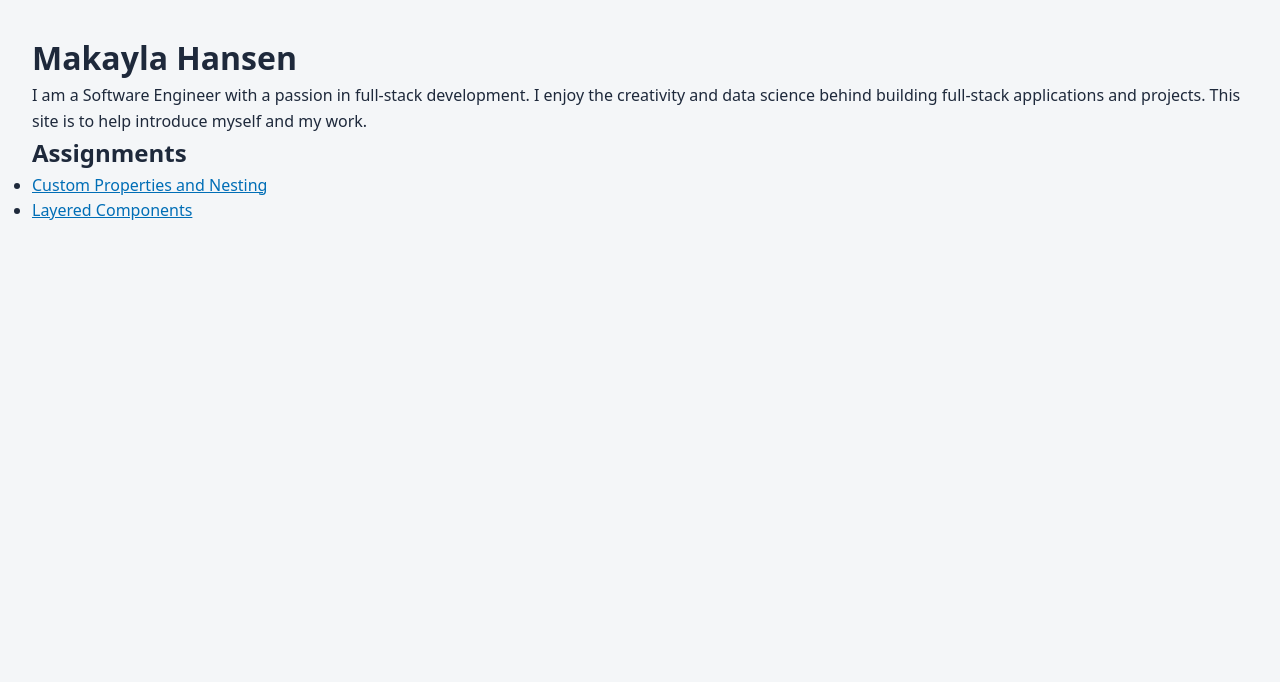
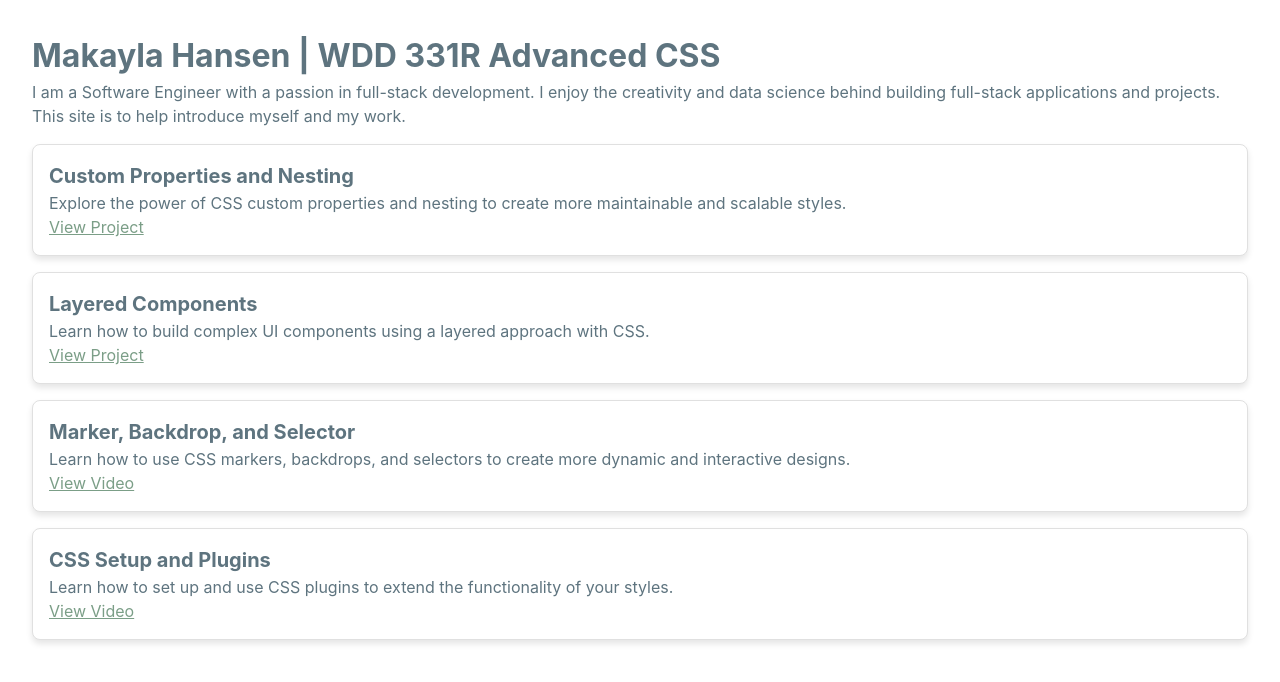
Before and after one commit to kayla133/css-portfolio, a website: page index.html in a window 1280 px wide. Drawn offline with Linux system fonts and the light colour scheme; files whose address does not match are found by name.

Commit message:
Add CSS architecture, build tool, and homepage

```diff
--- /dev/null
+++ b/css/base/elements.css
@@ -0,0 +1,153 @@
+body {
+    /* font family, color, background, line-height, padding */
+    background-color: var(--background-color);
+    color: var(--text-color);
+    font-family: var(--font-family);
+    font-size: var(--font-size-base);
+    line-height: 1.5;
+    /* Use clamp() for padding to make it fluid. */
+    padding: clamp(1rem, 2.5vw, 2rem);
+
+    a {
+        /* link color from tokens */
+        color: var(--primary-color);
+
+        &:hover {
+            /* hover color from tokens */
+            color: var(--text-color);
+        }
+    }
+}
+
+/* ========================================
+   NAVIGATION
+   Style .site-nav so students can get
+   back to the homepage.
+   ======================================== */
+.site-nav {
+    /* padding, margin-bottom */
+    padding: var(--space-md);
+    margin-bottom: var(--space-md);
+    text-decoration: none;
+}
+
+/* ========================================
+   BOARD HEADER
+   Style the page header area.
+   ======================================== */
+.board-header {
+    /* text alignment, margin, padding */
+    text-align: center;
+    margin: var(--space-md) 0;
+    padding: var(--space-md);
+
+    /* Use clamp() for the h1 font size. */
+
+    h1 {
+        /* fluid font size */
+        font-size: clamp(1.5rem, 4vw, 2.5rem);
+        color: var(--primary-color);
+    }
+
+    p {
+        /* muted text color, spacing */
+        color: var(--accent-color);
+        margin-top: var(--space-sm);
+    }
+}
+
+/* ========================================
+   CARD GROUP
+   Each section of cards (This Week,
+   Coming Up, Announcements).
+   ======================================== */
+.card-group {
+    /* margin-bottom using a token */
+    margin-bottom: var(--space-lg);
+
+
+    h2 {
+        /* section heading styles */
+        font-size: clamp(1.25rem, 3vw, 1.75rem);
+        font-weight: bold;
+        color: var(--primary-color);
+        text-align: center;
+    }
+}
+
+/* ========================================
+   CARDS GRID
+   Layout the .cards container as a
+   responsive grid or flex layout.
+   ======================================== */
+.cards {
+    /* display, gap (use calc to derive from a token), columns */
+    display: grid;
+    gap: calc(var(--space-md) * 1.5);
+    grid-template-columns: repeat(auto-fit, minmax(300px, 1fr));
+    text-align: center;
+
+}
+
+/* ========================================
+   INDIVIDUAL CARD
+   Style each .card article. This is where
+   most of your nesting will happen.
+   ======================================== */
+.card {
+    /* background, padding, border-radius, shadow */
+    background-color: var(--accent-color);
+    padding: var(--space-md);
+    border-radius: var(--border-radius);
+    box-shadow: 0 4px 6px rgba(0, 0, 0, 0.1);
+    /* Use a var() with a fallback value here. */
+    font-size: var(--font-size-md, 1rem);
+    .card-tag {
+        /* small label: font-size, padding, background, border-radius */
+        font-size: var(--font-size-sm);
+        padding: var(--space-sm) var(--space-sm);
+        background-color: var(--primary-color);
+        border-radius: var(--border-radius);
+
+    }
+
+    h3 {
+        /* card title styles */
+        font-size: var(--font-size-lg);
+        color: var(--text-color);
+
+    }
+
+    p {
+        /* card body text */
+        color: var(--text-color);
+    }
+
+    .card-meta {
+        /* bottom row: flexbox with space-between */
+        display: flex;
+        justify-content: space-between;
+        /* style the span and link inside here with nesting */
+        span {
+            /* meta text styles */
+            color: var(--accent-color);
+        }
+        a {
+            /* meta link styles */
+            color: var(--primary-color);
+            text-decoration: none;
+        }
+    }
+}
+
+/* ========================================
+   FOOTER
+   Style the .board-footer at the bottom.
+   ======================================== */
+.board-footer {
+    /* text alignment, padding, muted color, top border */
+    text-align: center;
+    padding: var(--space-md);
+    color: var(--accent-color);
+    border-top: 1px solid var(--border-color);
+}
--- /dev/null
+++ b/css/base/reset.css
@@ -0,0 +1,13 @@
+*,
+*::before,
+*::after {
+    box-sizing: border-box;
+    margin: 0;
+    padding: 0;
+}
+
+img {
+    max-width: 100%;
+    height: auto;
+    display: block;
+}
--- /dev/null
+++ b/css/components/card.css
@@ -0,0 +1,27 @@
+.card {
+  background: var(--background-color);
+  color: var(--text-color);
+  padding: var(--space-md);
+  border: 1px solid var(--border-color);
+  border-radius: var(--border-radius);
+  transition: border-color 0.2s, transform 0.2s;
+  margin: var(--space-md) 0;
+}
+
+.card__title {
+  font-size: var(--font-size-lg);
+  color: var(--primary-color);
+}
+
+.card__text {
+  font-size: var(--font-size-md);
+}
+
+.card__link {
+  color: var(--accent-color);
+}
+
+.card:hover {
+  border-color: var(--accent-color);
+  transform: translateY(-2px);
+}
--- a/css/main.css
+++ b/css/main.css
@@ -1,34 +1,19 @@
-*,
-*::before,
-*::after {
-    box-sizing: border-box;
-    margin: 0;
-    padding: 0;
-}
+@layer tokens, base, layout, components, utilities;
 
-:root {
-    --color-bg: #f4f6f8;
-    --color-text: #1e293b;
-    --color-primary: #006eb6;
-    --color-primary-hover: #004f7f;
-    --space-sm: 0.5rem;
-    --space-md: 1rem;
-    --space-lg: 2rem;
-    --font-body: system-ui, -apple-system, sans-serif;
-}
+/* Tokens */
+@import url('tokens/colors.css') layer(tokens);
+@import url('tokens/variables.css') layer(tokens);
 
-body {
-    font-family: var(--font-body);
-    color: var(--color-text);
-    background-color: var(--color-bg);
-    line-height: 1.6;
-    padding: var(--space-lg);
-}
+/* Base */
+@import url('base/reset.css') layer(base);
+@import url('base/elements.css') layer(base);
 
-a {
-    color: var(--color-primary);
-}
+/* Layout */
+@import url('layout/chrome.css') layer(layout);
+@import url('layout/primary.css') layer(layout);
 
-a:hover {
-    color: var(--color-primary-hover);
-}
+/* Components */
+@import url('components/card.css') layer(components);
+
+/* Utilities */
+@import url('utilities/utilities.css') layer(utilities);
--- /dev/null
+++ b/css/tokens/colors.css
@@ -0,0 +1,7 @@
+:root {
+    --primary-color: #5E747F;
+    --background-color: white;
+    --text-color: #5E747F;
+    --accent-color: #7B9E87;
+    --border-color: #E0E0E0;
+}
--- /dev/null
+++ b/css/tokens/variables.css
@@ -0,0 +1,16 @@
+:root {
+    /* Spacing: at least sm, md, lg */
+    --space-sm: 0.5rem;
+    --space-md: 1rem;
+    --space-lg: 2rem;
+
+    /* Typography: font family, base size */
+    --font-family: -apple-system, BlinkMacSystemFont, "Segoe UI", Roboto, sans-serif;
+    --font-size-base: 1rem;
+    --font-size-sm: 0.875rem;
+    --font-size-md: 1rem;
+    --font-size-lg: 1.25rem;
+
+    /* Borders: radius */
+    --border-radius: 0.5rem;
+}
--- a/index.html
+++ b/index.html
@@ -1,29 +1,47 @@
 <!DOCTYPE html>
 <html lang="en">
+
 <head>
     <meta charset="UTF-8">
     <meta name="viewport" content="width=device-width, initial-scale=1.0">
-    <title>Makayla Hansen | CSS Portfolio</title>
+    <title>Makayla Hansen | WDD 331R Advanced CSS</title>
     <link rel="stylesheet" href="css/main.css">
 </head>
+
 <body>
-    <heading>
-        <h1>Makayla Hansen</h1>
-        <p>I am a Software Engineer with a passion in full-stack development. I enjoy the creativity and data science behind building full-stack applications and projects. This site is to help introduce myself and my work.</p>
-    </heading>
-    <nav>
-    <h2>Assignments</h2>
-    <ul>
-        <li>
-            <a href="unit-1/custom-properties/index.html">
-                Custom Properties and Nesting
-            </a>
-        </li>
-        <li>
-            <a href="unit-2/index.html">
-                Layered Components
-            </a>
-    </ul>
-</nav>
+    <header>
+        <h1>Makayla Hansen | WDD 331R Advanced CSS</h1>
+        <p>I am a Software Engineer with a passion in full-stack development. I enjoy the creativity and data science
+            behind building full-stack applications and projects. This site is to help introduce myself and my work.</p>
+    </header>
+
+    <section class="card-grid">
+
+        <article class="card">
+            <h3 class="card__title">Custom Properties and Nesting</h3>
+            <p class="card__text">Explore the power of CSS custom properties and nesting to create more maintainable and scalable styles.</p>
+            <a class="card__link" href="unit-1/custom-properties/index.html">View Project</a>
+        </article>
+
+        <article class="card">
+            <h3 class="card__title">Layered Components</h3>
+            <p class="card__text">Learn how to build complex UI components using a layered approach with CSS.</p>
+            <a class="card__link" href="unit-2/index.html">View Project</a>
+        </article>
+
+        <article class="card">
+            <h3 class="card__title">Marker, Backdrop, and Selector</h3>
+            <p class="card__text">Learn how to use CSS markers, backdrops, and selectors to create more dynamic and interactive designs.</p>
+            <a class="card__link" href="https://youtu.be/w5axSxCN5OI">View Video</a>
+        </article>
+
+        <article class="card">
+            <h3 class="card__title">CSS Setup and Plugins</h3>
+            <p class="card__text">Learn how to set up and use CSS plugins to extend the functionality of your styles.</p>
+            <a class="card__link" href="https://youtu.be/pPNWBswIgk0">View Video</a>
+        </article>
+
+    </section>
 </body>
+
 </html>
```
Also changed, not shown: package.json (added, +29 -0 lines), postcss.config.js (added, +7 -0 lines), dist/styles.css (added), 2 other files.
